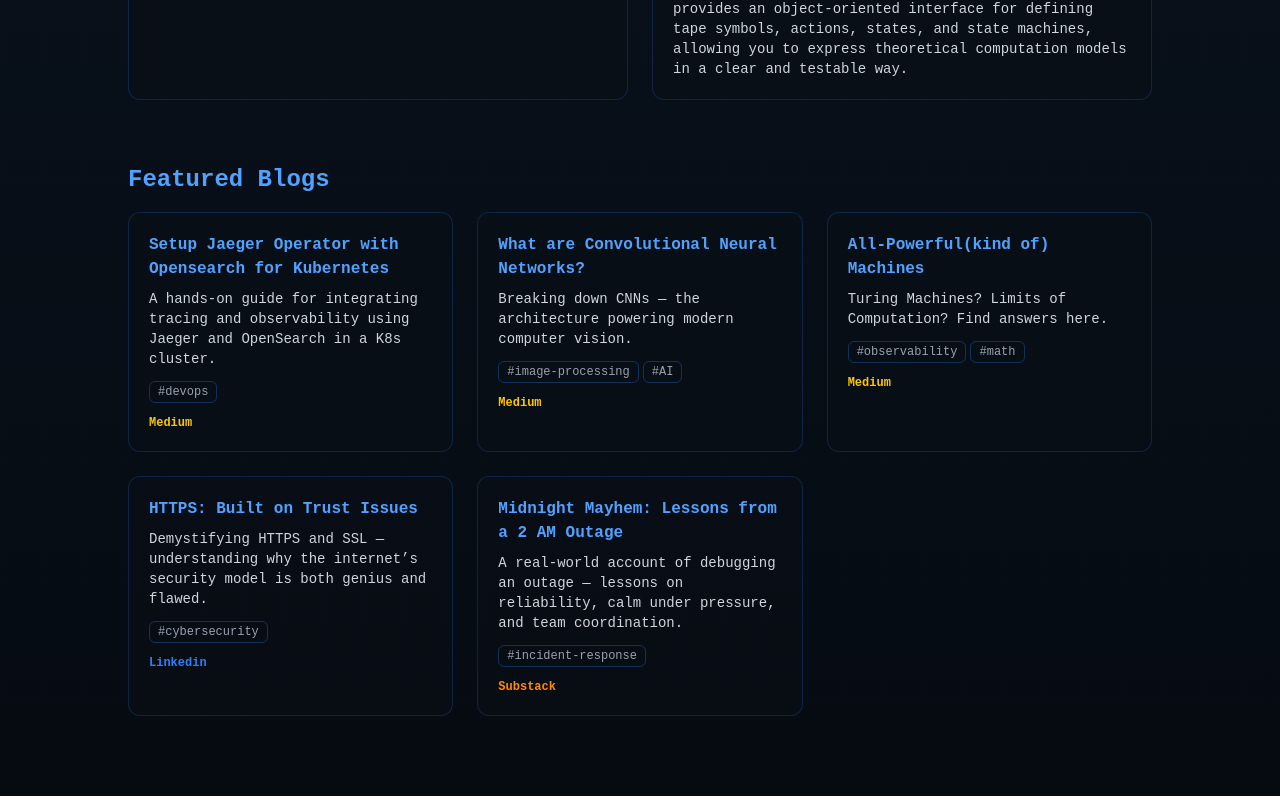
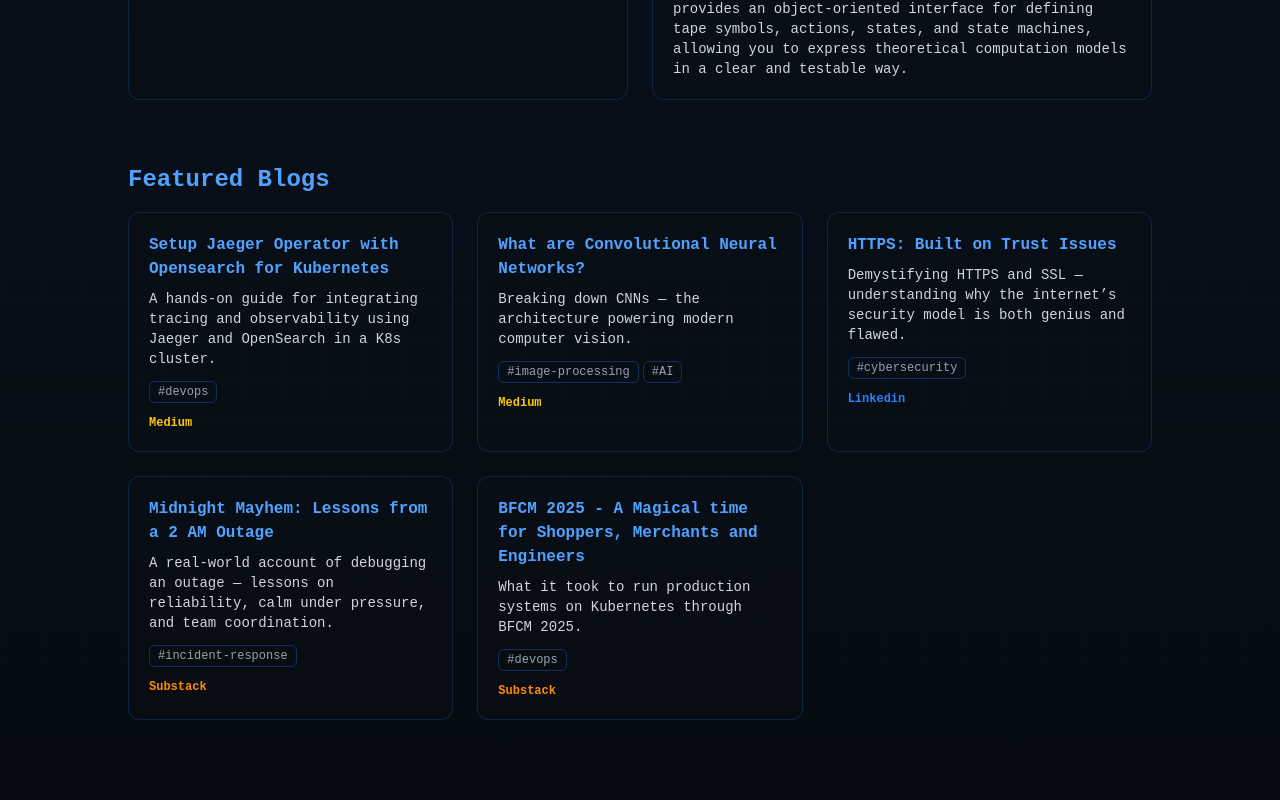
Before and after one commit to 0xhunterkiller/0xhunterkiller, a Next.js app: page /me in a window 1280 px wide. Shown: the part 2258-3058 px from the top of the page. Built offline with nearby package versions, Linux system fonts and the light colour scheme.

Commit message:
added new blog entry - bfcm2025

```diff
--- a/data/blog/blogsData.ts
+++ b/data/blog/blogsData.ts
@@ -76,7 +76,6 @@ export const blogs: BlogPost[] = [
     tags: ["observability", "math"],
     source: "medium",
     url: "https://saaisudarsanan.medium.com/all-powerful-kind-of-machines-375c62c830c2",
-    featured: true
   },
 
   // --- LinkedIn Newsletter ---
@@ -164,4 +163,13 @@ export const blogs: BlogPost[] = [
     url: "https://stories.getswym.com/p/midnight-mayhem-lessons-from-a-2",
     featured: true
   },
+  {
+    title: "BFCM 2025 - A Magical time for Shoppers, Merchants and Engineers",
+    description:
+    "What it took to run production systems on Kubernetes through BFCM 2025.",
+    tags: ["devops"],
+    source: "substack",
+    url: "https://stories.getswym.com/p/bfcm-2025-a-magical-time-for-shoppers",
+    featured: true
+  },
 ];
```
